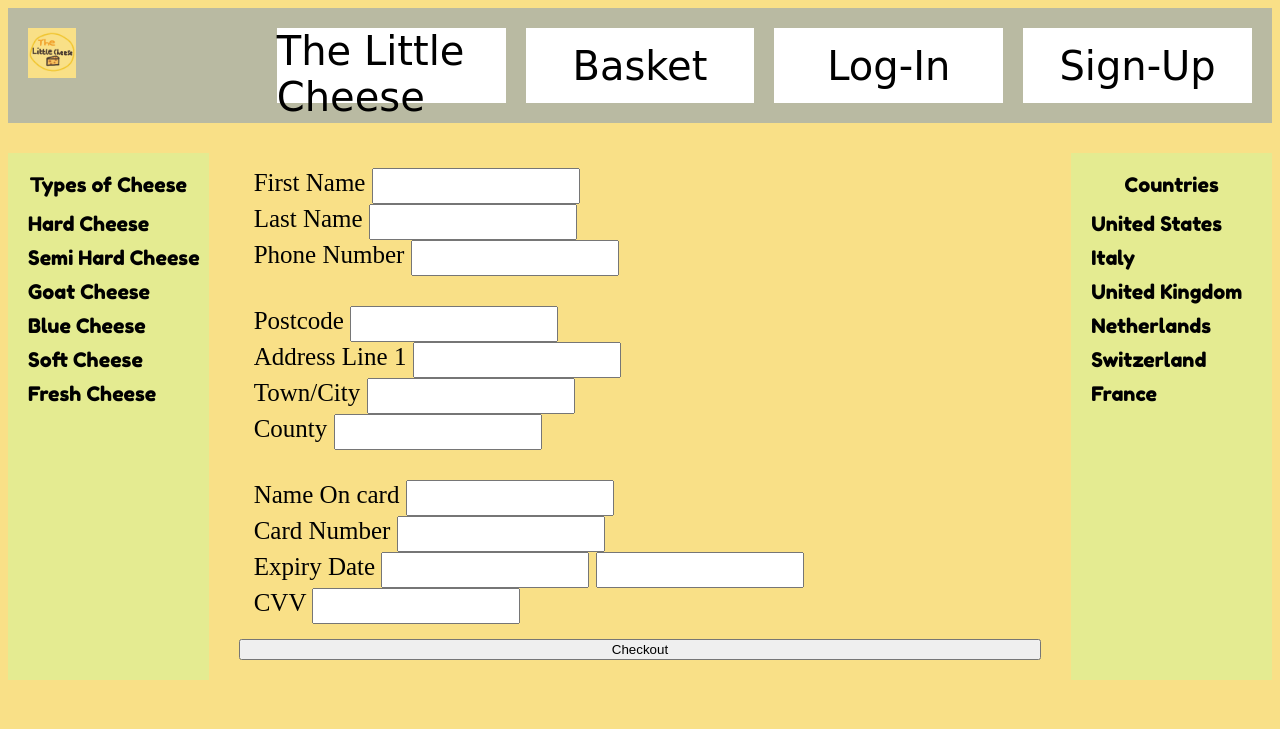
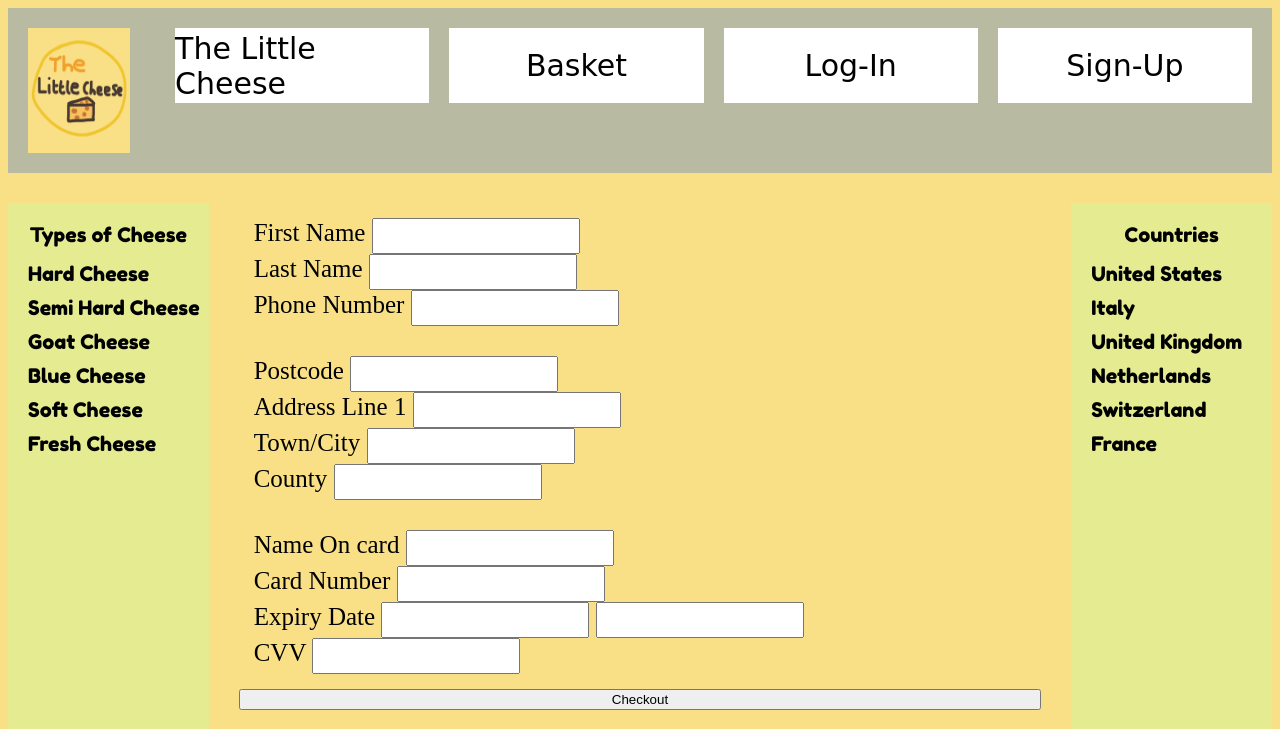
Before and after one commit to imozzila/shop, a Flask app: page /checkout in a window 1280 px wide. Shown: the top 729 px of the page. Run offline with Flask 2, Linux system fonts and the light colour scheme; parts of the project's set-up code (start-up, migrations or seed data) failed here and were passed over; some web fonts are replaced.

Commit message:
fixed logo

```diff
--- a/shop/static/index.css
+++ b/shop/static/index.css
@@ -6,7 +6,6 @@ body{
 .container{
 
 	display:grid;
-
 	grid-template-areas:
 	"banner banner banner"
 	"leftside content rightside";
@@ -18,7 +17,7 @@ body{
 .banner{
 	grid-area:banner;
 	display: grid;
-	grid-template-columns: repeat(5, 1fr);
+	grid-template-columns: 1fr 2fr 2fr 2fr 2fr;
 	background-color:#b9baa2;
 	grid-gap: 20px;
 	padding: 20px;
@@ -26,20 +25,20 @@ body{
 }
 .banner > div > img{
 	display:grid;
-	height:50px;
+	height:125px;
+	width:80%;
 }
 .banner > div > a{
 display:grid;
 text-decoration:none;
 background-color:#FFFFFF;
-
 color: hsl(180, 100%, 0%);
 height:75px;
 }
 
 .banner > div > a > div{
   grid-area:title;
-  font-size:40px;
+  font-size:30px;
   font-family: "Coiny", cursive;
 	color:#000000;
 }
```
